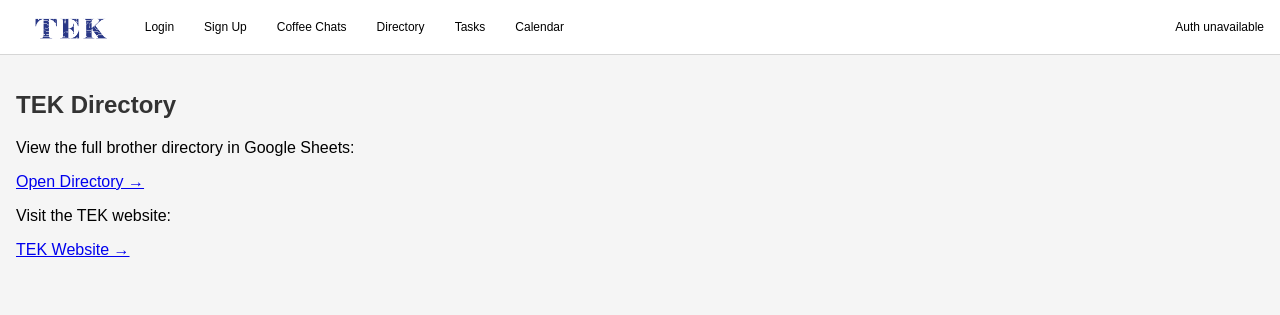
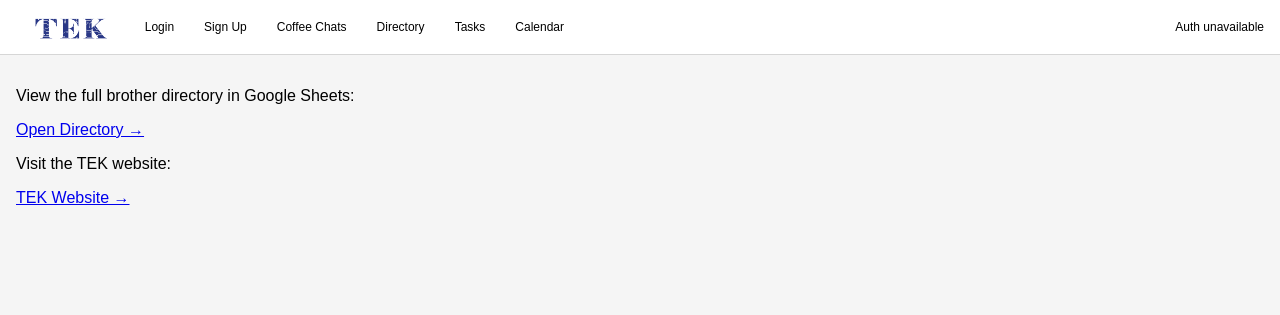
Before and after one commit to atkasperr/TekPledgeTracker, a Flask app: page /directory in a window 1280 px wide. Shown: the top 315 px of the page. Run offline with Flask 3, Linux system fonts and the light colour scheme; parts of the project's set-up code (start-up, migrations or seed data) failed here and were passed over; some libraries are stand-ins or nearby versions.

Commit message:
changed the directory look

```diff
--- a/templates/directory.html
+++ b/templates/directory.html
@@ -3,7 +3,7 @@
 {% block title %}Directory{% endblock %}
 
 {% block content %}
-<h2>TEK Directory</h2>
+
 <p>View the full brother directory in Google Sheets:</p>
 <a href="https://docs.google.com/spreadsheets/d/18buEhq199Y-SCD7DM-tYCjCNVEcTwfCp39JHEhET44U/edit?gid=0#gid=0" target="_blank">
     Open Directory →
```
